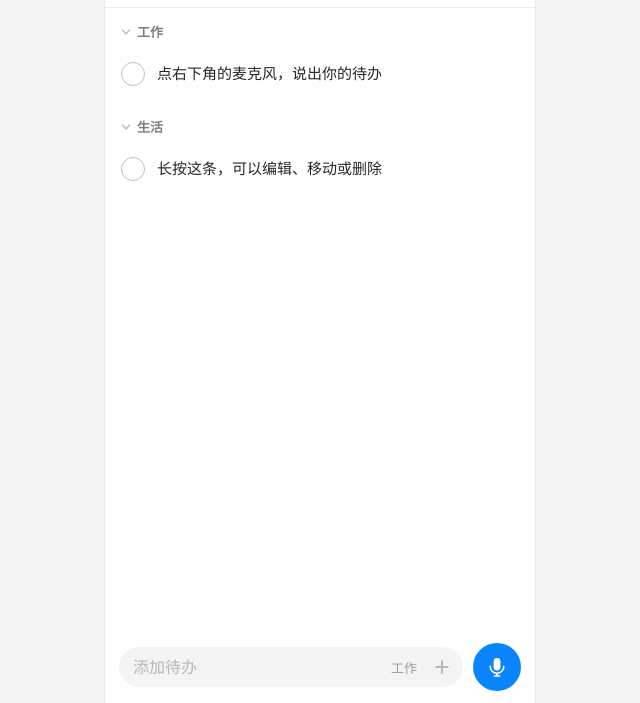
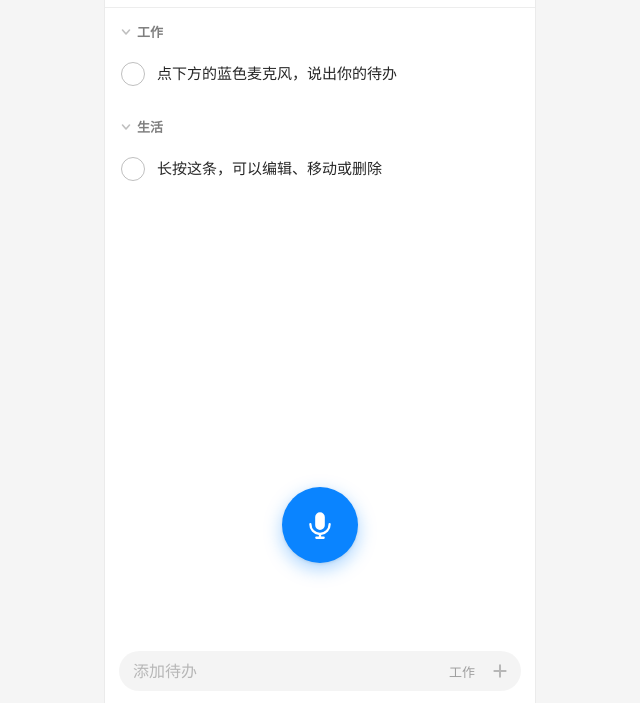
Before and after one commit to zeslin9527/todo-web, a plain HTML site: page index.html in a window 1280 px wide. Shown: the part 97-800 px from the top of the page, without its empty margins (320-960 px from the left). Drawn offline with Linux system fonts and the light colour scheme.

Commit message:
把语音按钮移到列表下方的居中位置
Generated with [Devin](https://devin.ai)

Co-Authored-By: Devin <158243242+devin-ai-integration[bot]@users.noreply.github.com>

```diff
--- a/app.js
+++ b/app.js
@@ -27,7 +27,7 @@ const STT_OFF = params.get('stt') === '0';
 const SEED_MD = `# 待办
 
 ## 工作
-- [ ] 点右下角的麦克风，说出你的待办
+- [ ] 点下方的蓝色麦克风，说出你的待办
 
 ## 生活
 - [ ] 长按这条，可以编辑、移动或删除
--- a/index.html
+++ b/index.html
@@ -42,6 +42,13 @@
       <span class="spinner"></span><span>正在拆分…</span>
     </div>
 
+    <button id="micBtn" type="button" aria-label="语音输入">
+      <svg viewBox="0 0 24 24" fill="currentColor">
+        <path d="M12 15.5a3.4 3.4 0 0 0 3.4-3.4V6.4a3.4 3.4 0 1 0-6.8 0v5.7a3.4 3.4 0 0 0 3.4 3.4Z"/>
+        <path d="M6 11.4a.8.8 0 0 0-1.6 0A7.6 7.6 0 0 0 11.2 19v1.2H9.4a.8.8 0 0 0 0 1.6h5.2a.8.8 0 0 0 0-1.6h-1.8V19a7.6 7.6 0 0 0 6.8-7.6.8.8 0 0 0-1.6 0 6 6 0 0 1-12 0Z"/>
+      </svg>
+    </button>
+
     <footer id="addbar">
       <div id="addField">
         <input id="add" type="text" placeholder="添加待办" enterkeyhint="done" autocomplete="off">
@@ -50,12 +57,6 @@
           <svg viewBox="0 0 16 16"><path d="M8 3v10M3 8h10"/></svg>
         </button>
       </div>
-      <button id="micBtn" type="button" aria-label="语音输入">
-        <svg viewBox="0 0 24 24" fill="currentColor">
-          <path d="M12 15.5a3.4 3.4 0 0 0 3.4-3.4V6.4a3.4 3.4 0 1 0-6.8 0v5.7a3.4 3.4 0 0 0 3.4 3.4Z"/>
-          <path d="M6 11.4a.8.8 0 0 0-1.6 0A7.6 7.6 0 0 0 11.2 19v1.2H9.4a.8.8 0 0 0 0 1.6h5.2a.8.8 0 0 0 0-1.6h-1.8V19a7.6 7.6 0 0 0 6.8-7.6.8.8 0 0 0-1.6 0 6 6 0 0 1-12 0Z"/>
-        </svg>
-      </button>
     </footer>
 
     <div id="micCapsule" hidden><span id="micDot"></span>正在聆听… <span id="micInterim"></span></div>
--- a/style.css
+++ b/style.css
@@ -301,31 +301,38 @@ input, textarea {
 #addGo.ready path { stroke: var(--accent); }
 #addGo:active { transform: scale(0.94); }
 
+/* Centered floating mic — sits in the free space above the add bar */
 #micBtn {
-  flex: none;
-  width: 48px; height: 48px;
+  position: absolute;
+  left: 50%;
+  bottom: calc(140px + env(safe-area-inset-bottom));
+  transform: translateX(-50%);
+  width: 76px; height: 76px;
   border-radius: 50%;
   display: flex; align-items: center; justify-content: center;
   color: #fff;
   background: var(--accent);
+  box-shadow: 0 6px 18px rgba(10, 132, 255, 0.35), 0 1px 3px rgba(0, 0, 0, 0.1);
+  z-index: 20;
   transition: transform 150ms var(--ease), background 200ms, color 200ms;
 }
-#micBtn svg { width: 24px; height: 24px; }
-#micBtn:active { transform: scale(0.92); }
+#micBtn svg { width: 34px; height: 34px; }
+#micBtn:active { transform: translateX(-50%) scale(0.92); }
 #micBtn.recording {
   color: #fff;
   background: var(--destructive);
+  box-shadow: 0 6px 18px rgba(255, 59, 48, 0.35), 0 1px 3px rgba(0, 0, 0, 0.1);
   animation: micPulse 1.2s ease-in-out infinite;
 }
 @keyframes micPulse {
-  0%, 100% { transform: scale(1); box-shadow: 0 0 0 0 rgba(255, 59, 48, 0.35); }
-  50%      { transform: scale(1.08); box-shadow: 0 0 0 10px rgba(255, 59, 48, 0); }
+  0%, 100% { transform: translateX(-50%) scale(1);    box-shadow: 0 6px 18px rgba(255, 59, 48, 0.35), 0 0 0 0 rgba(255, 59, 48, 0.35); }
+  50%      { transform: translateX(-50%) scale(1.08); box-shadow: 0 6px 18px rgba(255, 59, 48, 0.35), 0 0 0 12px rgba(255, 59, 48, 0); }
 }
 
 #micCapsule {
   position: absolute;
   left: 50%; transform: translateX(-50%);
-  bottom: calc(76px + env(safe-area-inset-bottom));
+  bottom: calc(232px + env(safe-area-inset-bottom));
   max-width: 80%;
   padding: 8px 14px;
   border-radius: 18px;
```
